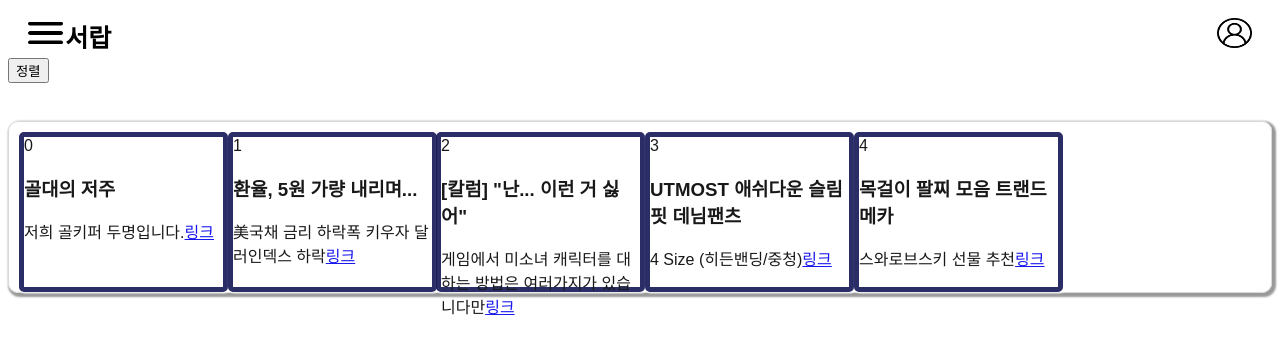
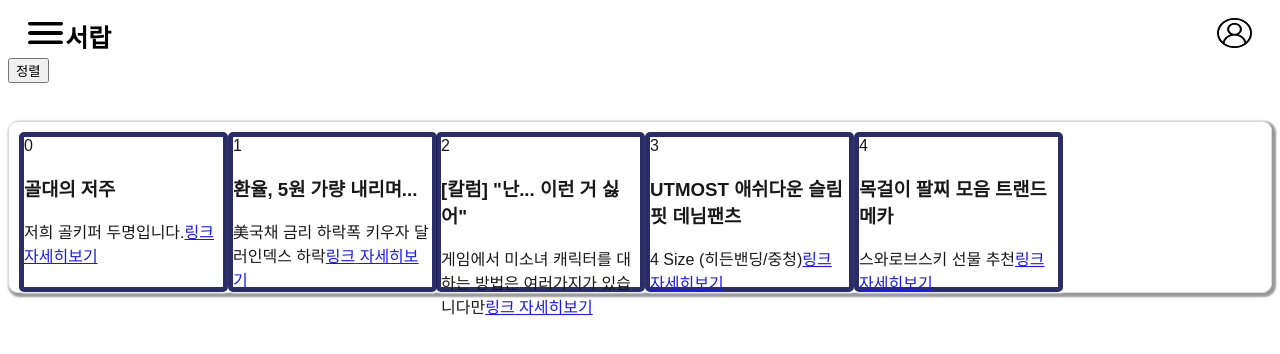
Before and after one commit to to06109/Seorab, a React (Create React App) app: page / in a window 1280 px wide. Shown: the top 354 px of the page. Built offline with nearby package versions, Linux system fonts and the light colour scheme.

Commit message:
feat(Content): 컨텐츠 화면 구현 중

```diff
--- a/src/App.js
+++ b/src/App.js
@@ -2,6 +2,7 @@ import { BrowserRouter as Router, Routes, Route } from 'react-router-dom'
 import Home from './routes/Home'
 import Login from './routes/Login'
 import Register from './routes/Register'
+import Content from './routes/Content'
 
 function App() {
   return (
@@ -10,6 +11,7 @@ function App() {
         <Route path="/" element={<Home />} />
         <Route path="/login" element={<Login />} />
         <Route path="/register" element={<Register />} />
+        <Route path="/contents/:id" element={<Content />} />
       </Routes>
     </Router>
   )
--- a/src/components/ShowcaseLayout.js
+++ b/src/components/ShowcaseLayout.js
@@ -1,37 +1,42 @@
 import React from 'react'
-import PropTypes from 'prop-types'
 import _ from 'lodash'
 import { Responsive, WidthProvider } from 'react-grid-layout'
+import { Link } from 'react-router-dom'
 const ResponsiveReactGridLayout = WidthProvider(Responsive)
 
 const data = [
   {
+    contents_id: 12,
     title: '골대의 저주',
-    content: '저희 골키퍼 두명입니다.',
+    text: '저희 골키퍼 두명입니다.',
     link:
       'https://twitter.com/raei426/status/1595803975076306944?s=20&t=3GWrxlavnsidhlreBpzUaQ',
   },
   {
+    contents_id: 13,
     title: '환율, 5원 가량 내리며...',
-    content: '美국채 금리 하락폭 키우자 달러인덱스 하락',
+    text: '美국채 금리 하락폭 키우자 달러인덱스 하락',
     link:
       'https://finance.naver.com/news/news_read.naver?mode=mainnews&office_id=018&article_id=0005374962',
   },
   {
+    contents_id: 14,
     title: '[칼럼] "난... 이런 거 싫어"',
-    content: '게임에서 미소녀 캐릭터를 대하는 방법은 여러가지가 있습니다만',
+    text: '게임에서 미소녀 캐릭터를 대하는 방법은 여러가지가 있습니다만',
     link:
       'https://m.post.naver.com/viewer/postView.naver?volumeNo=34792278&memberNo=11710666&vType=VERTICAL',
   },
   {
+    contents_id: 15,
     title: 'UTMOST 애쉬다운 슬림핏 데님팬츠',
-    content: '4 Size (히든밴딩/중청)',
+    text: '4 Size (히든밴딩/중청)',
     link:
       'https://realcoco.com/product/realprice15%EC%9E%AC%EC%A7%84%ED%96%89-utmost-%EC%95%A0%EC%89%AC%EB%8B%A4%EC%9A%B4-%EC%8A%AC%EB%A6%BC%ED%95%8F-%EB%8D%B0%EB%8B%98%ED%8C%AC%EC%B8%A0%EA%B8%B0%EB%AA%A8ver-4-size-%ED%9E%88%EB%93%A0%EB%B0%B4%EB%94%A9%EC%A4%91%EC%B2%AD/15343/category/958/display/1/',
   },
   {
+    contents_id: 16,
     title: '목걸이 팔찌 모음 트랜드메카',
-    content: '스와로브스키 선물 추천',
+    text: '스와로브스키 선물 추천',
     link:
       'https://trendmecca.co.kr/product/%EC%8A%A4%EC%99%80%EB%A1%9C%EB%B8%8C%EC%8A%A4%ED%82%A4-%EC%84%A0%EB%AC%BC-%EC%B6%94%EC%B2%9C-%EB%AA%A9%EA%B1%B8%EC%9D%B4-%ED%8C%94%EC%B0%8C-%EB%AA%A8%EC%9D%8C-%ED%8A%B8%EB%9E%9C%EB%93%9C%EB%A9%94%EC%B9%B4/33889/category/3674/display/1/',
   },
@@ -58,13 +63,18 @@ export default class ShowcaseLayout extends React.Component {
   }
 
   generateDOM() {
+    // function onClick(id) {
+    //   window.location.href = `/contents/${id}`
+    // }
+
     return _.map(this.state.layouts.lg, function (l, i) {
       return (
         <div key={i} className="item_design">
           <span className="text">{i}</span>
           <h3>{data[i].title}</h3>
-          <span>{data[i].content}</span>
+          <span>{data[i].text}</span>
           <a href={data[i].link}>링크</a>
+          <Link to={`/contents/${data[i].contents_id}`}> 자세히보기</Link>
         </div>
       )
     })
--- /dev/null
+++ b/src/routes/Content.js
@@ -0,0 +1,20 @@
+import React from 'react'
+import { useParams } from 'react-router-dom'
+import Nav from '../components/Nav'
+
+function Content() {
+  const { id } = useParams()
+  // 백엔드에 콘텐츠 id 보내서 콘텐츠 데이터 가져오기
+  console.log(id)
+  // const gridProps = window.gridProps || {}
+  // const test = React.createElement(ExampleLayout, gridProps)
+
+  return (
+    <div>
+      <Nav />
+      <button className="sort_btn">수정</button>
+    </div>
+  )
+}
+
+export default Content
```
